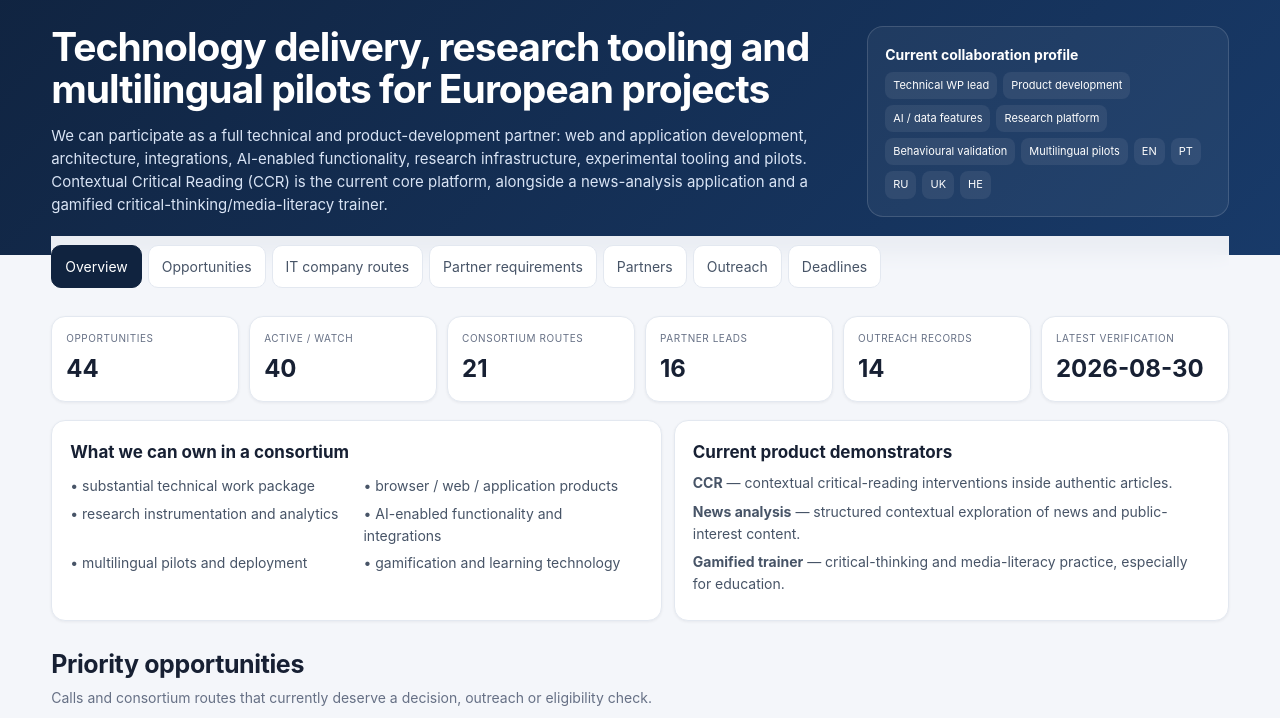
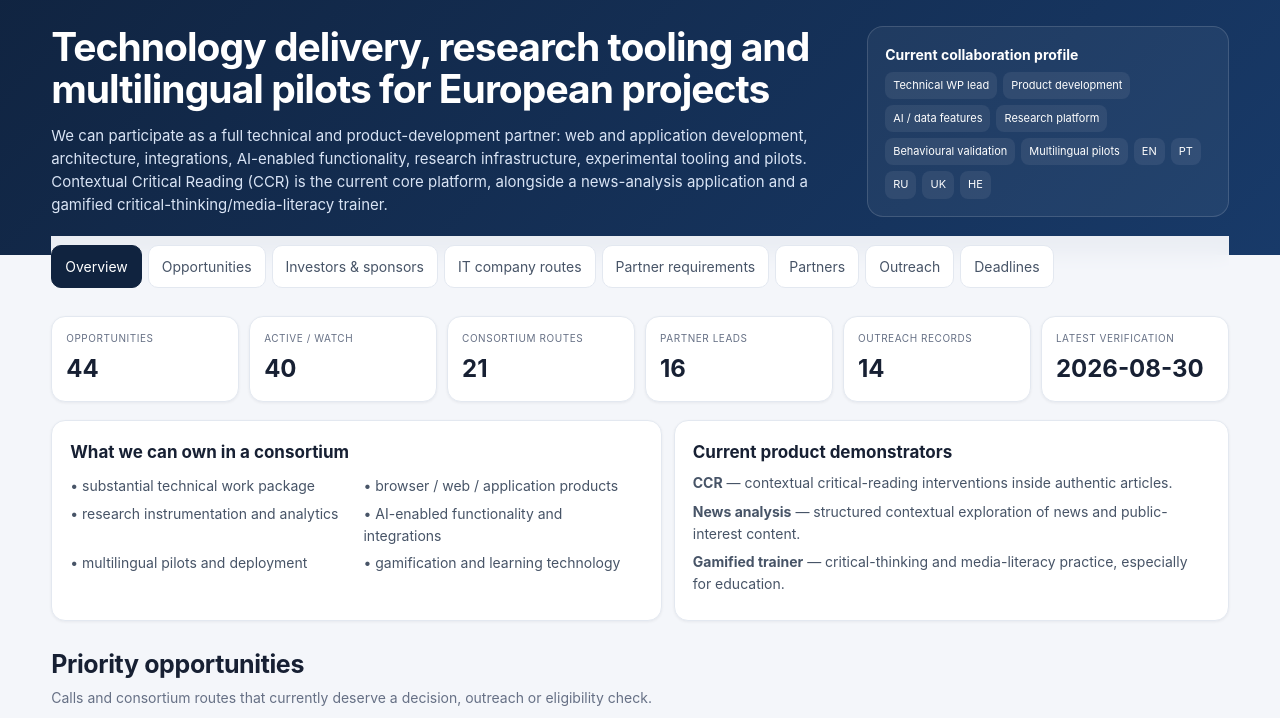
Before and after one commit to Obefree/GrantOps-Public, a plain HTML site: page index.html in a window 1280 px wide. Shown: the part 82-800 px from the top of the page. Drawn offline with Linux system fonts and the light colour scheme.

Commit message:
Link investors and sponsors tab from GrantOps navigation

```diff
--- a/index.html
+++ b/index.html
@@ -16,7 +16,7 @@
 <body>
 <header class="hero-wrap"><div class="hero"><div class="brand"><div class="brand-left"><div class="logo">G</div><div><h1>GrantOps</h1><small>Funding, consortium & technology-partnership pipeline</small></div></div><div class="sync" id="sync-label">Loading public snapshot…</div></div><div class="hero-grid"><div><h2>Technology delivery, research tooling and multilingual pilots for European projects</h2><p>We can participate as a full technical and product-development partner: web and application development, architecture, integrations, AI-enabled functionality, research infrastructure, experimental tooling and pilots. Contextual Critical Reading (CCR) is the current core platform, alongside a news-analysis application and a gamified critical-thinking/media-literacy trainer.</p></div><aside class="profile"><strong>Current collaboration profile</strong><div class="chips"><span class="chip">Technical WP lead</span><span class="chip">Product development</span><span class="chip">AI / data features</span><span class="chip">Research platform</span><span class="chip">Behavioural validation</span><span class="chip">Multilingual pilots</span><span class="chip">EN</span><span class="chip">PT</span><span class="chip">RU</span><span class="chip">UK</span><span class="chip">HE</span></div></aside></div></div></header>
 <main class="shell">
-<nav class="nav"><button class="active" data-view="overview">Overview</button><button data-view="opportunities">Opportunities</button><button data-view="it-routes">IT company routes</button><a class="menu-link" href="partner/">Partner requirements</a><button data-view="partners">Partners</button><button data-view="outreach">Outreach</button><button data-view="deadlines">Deadlines</button></nav>
+<nav class="nav"><button class="active" data-view="overview">Overview</button><button data-view="opportunities">Opportunities</button><a class="menu-link" href="investors/">Investors & sponsors</a><button data-view="it-routes">IT company routes</button><a class="menu-link" href="partner/">Partner requirements</a><button data-view="partners">Partners</button><button data-view="outreach">Outreach</button><button data-view="deadlines">Deadlines</button></nav>
 <section class="view active" id="overview"><div class="metrics" id="metrics"></div><div class="callout"><article class="card"><h3>What we can own in a consortium</h3><div class="profile-list"><span>• substantial technical work package</span><span>• browser / web / application products</span><span>• research instrumentation and analytics</span><span>• AI-enabled functionality and integrations</span><span>• multilingual pilots and deployment</span><span>• gamification and learning technology</span></div></article><article class="card"><h3>Current product demonstrators</h3><p><b>CCR</b> — contextual critical-reading interventions inside authentic articles.</p><p><b>News analysis</b> — structured contextual exploration of news and public-interest content.</p><p><b>Gamified trainer</b> — critical-thinking and media-literacy practice, especially for education.</p></article></div><div class="section-title"><div><h2>Priority opportunities</h2><p>Calls and consortium routes that currently deserve a decision, outreach or eligibility check.</p></div></div><div id="priority"></div></section>
 <section class="view" id="opportunities"><div class="section-title"><div><h2>Funding & consortium opportunities</h2><p>Live public view of the GrantOps opportunity register. Search across programme, topic, role and eligibility.</p></div></div><div class="filters"><input id="q" placeholder="Search call, programme, role, topic…"><select id="programme"><option value="">All programmes</option></select><select id="status"><option value="">All statuses</option></select><select id="geo"><option value="">All geographies</option></select><select id="tag"><option value="">All tags</option></select></div><div id="opp-table"></div></section>
 <section class="view" id="it-routes"><div class="section-title"><div><h2>IT company routes</h2><p>Where a real EU or Portuguese technology company can be a substantive beneficiary, co-developer, applicant or work-package lead.</p></div></div><div class="grid" id="route-grid"></div><div class="source-note">Grant eligibility always depends on the exact call, legal entity, country, accounting status and consortium structure. The labels here are decision-support, not official eligibility determinations.</div></section>
```
